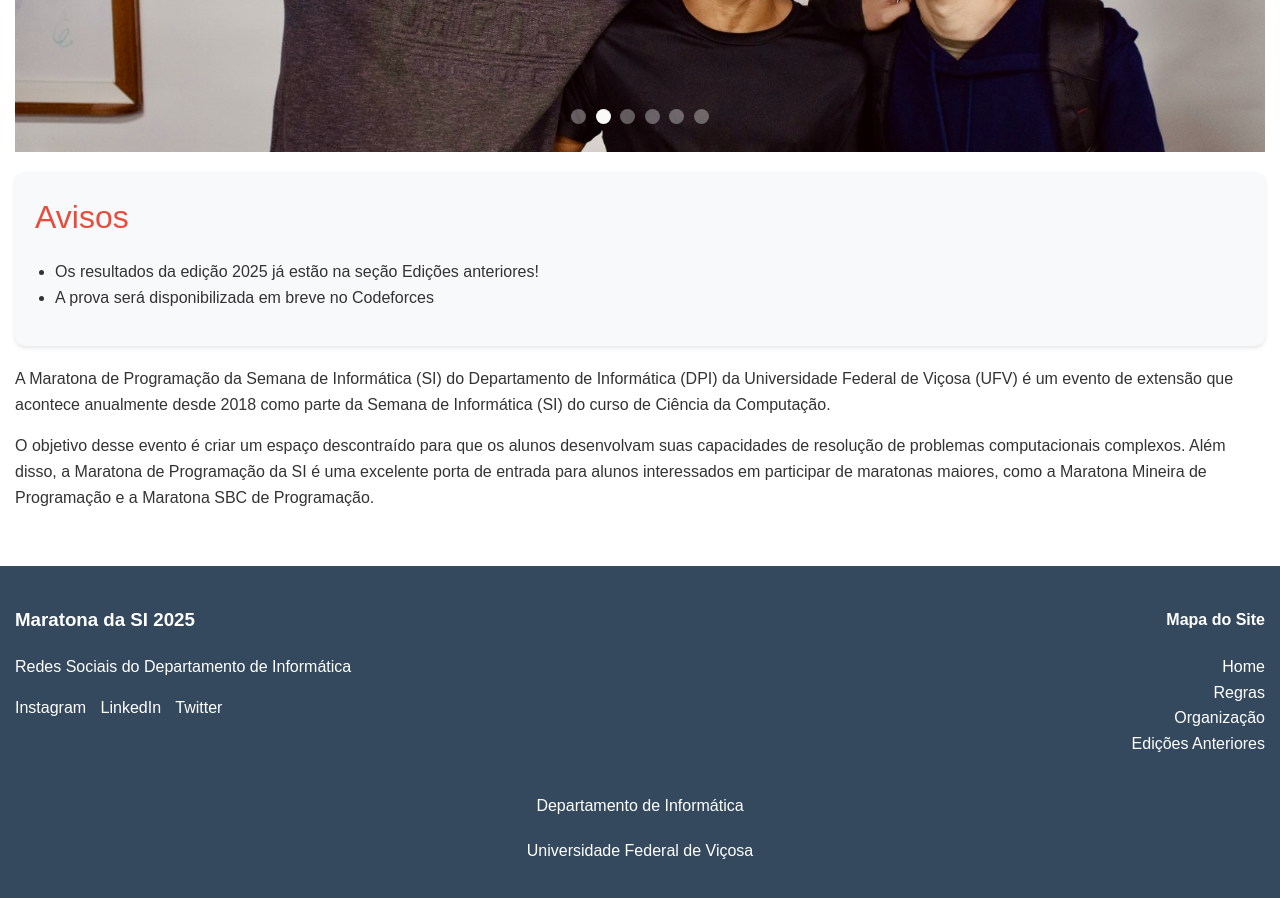
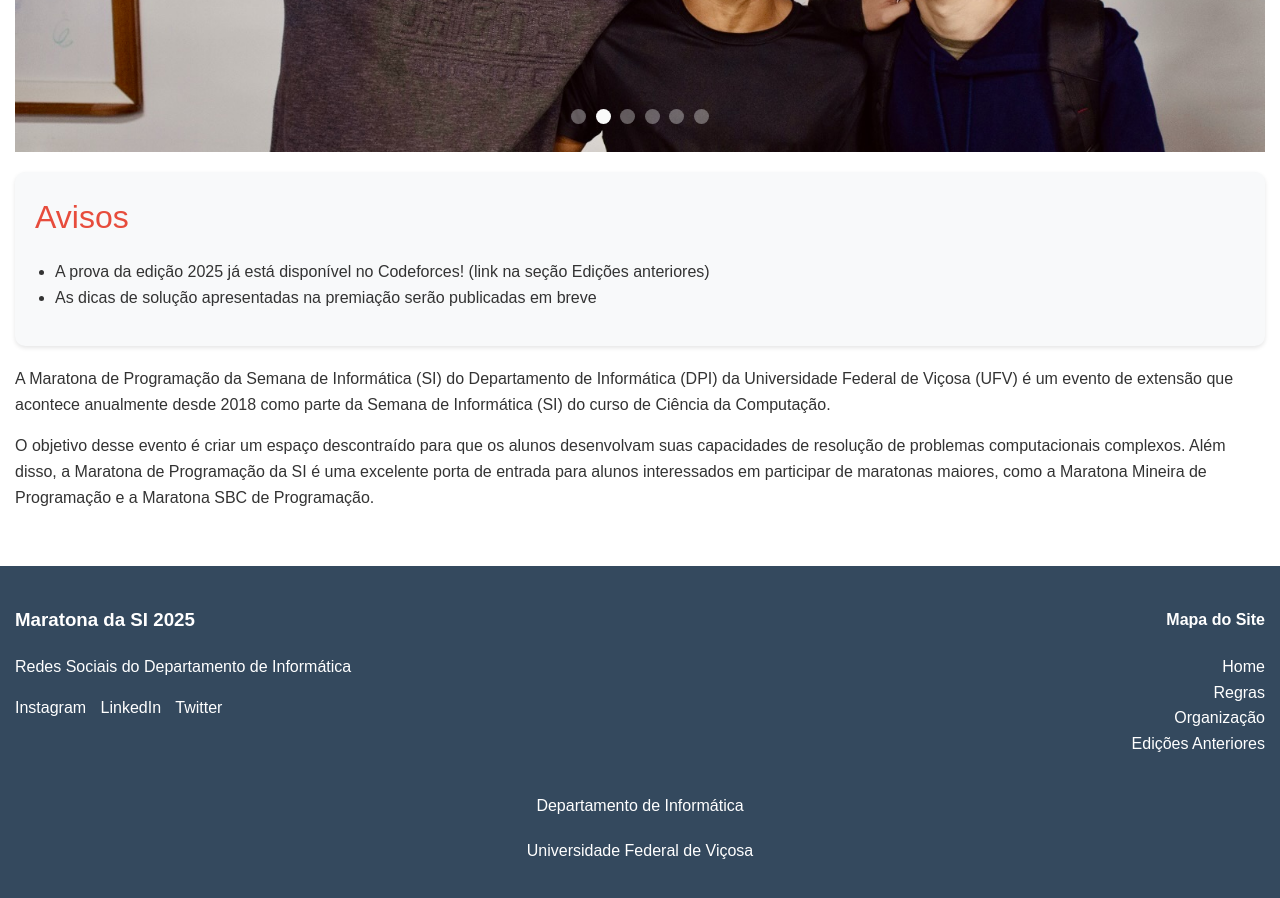
Before and after one commit to maratonaufv/maratona-si, a Jekyll site: the page built from index.md, in a window 1280 px wide and 900 px high, scrolled down 636 px. Built offline with Jekyll 4.4.1, drawn with Linux system fonts in a browser that asks for light colours.

Commit message:
link codeforces e aviso

```diff
--- a/index.md
+++ b/index.md
@@ -19,8 +19,8 @@ carousels:
 
 ## Avisos
 
-- Os resultados da edição 2025 já estão na seção Edições anteriores!
-- A prova será disponibilizada em breve no Codeforces
+- A prova da edição 2025 já está disponível no Codeforces! (link na seção Edições anteriores)
+- As dicas de solução apresentadas na premiação serão publicadas em breve
 <!-- - **As inscrições para a VIII Maratona da SI estarão abertas em breve!** -->
 <!-- - A VIII Maratona da SI será realizada dia 26 de agosto, durante a Semana de Informática de 2025. Inscriçoes [aqui](https://forms.gle/cCPvAhDoCK3RvJd36). -->
 
```
Also changed, not shown: history/maratona_si2025/index.md (+1 -1 lines).
